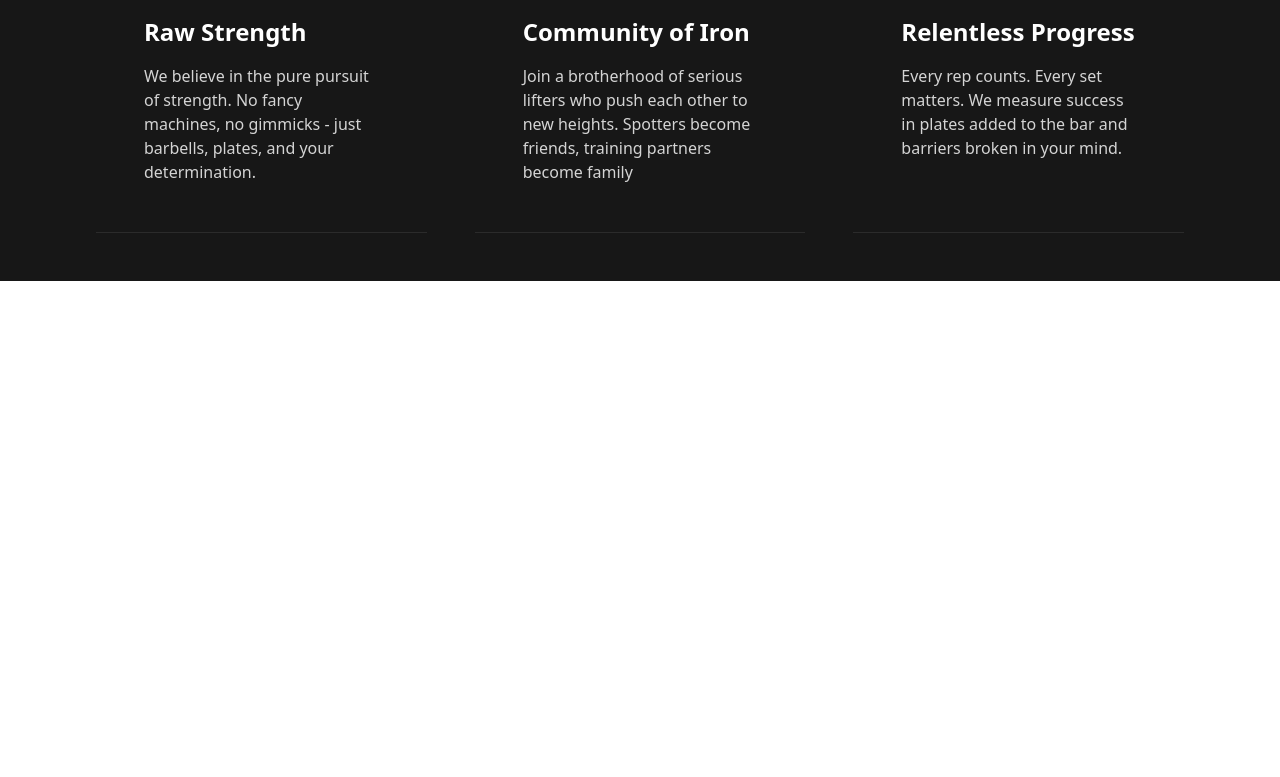
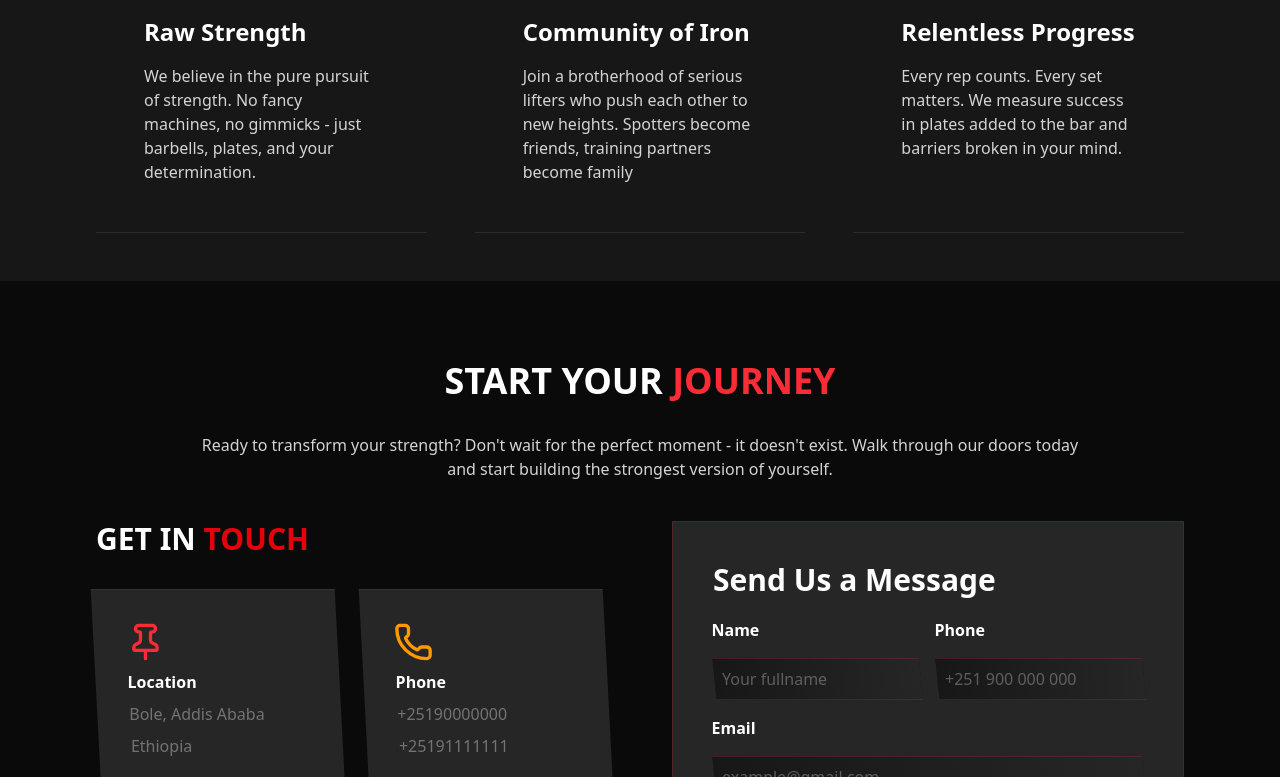
Before and after one commit to Kdus17/NavyGym, a React (Vite) app: page / in a window 1280 px wide. Shown: the part 2023-2800 px from the top of the page. Before the commit the page ends 2304 px from the top, so only its background shows below. Built offline with nearby package versions, Linux system fonts and the light colour scheme.

Commit message:
contact ui

```diff
--- a/src/App.jsx
+++ b/src/App.jsx
@@ -1,6 +1,7 @@
 import Home from "./components/Home"
 import NavBar from "./components/NavBar"
 import AboutUs from "./components/AboutUs"
+import Contact from "./components/Contact"
 function App() {
 
   return (
@@ -8,6 +9,7 @@ function App() {
     <NavBar/>
     <Home/>
     <AboutUs/>
+    <Contact/>
 
     </>
   )
--- a/src/components/AboutUs.jsx
+++ b/src/components/AboutUs.jsx
@@ -42,14 +42,14 @@ const threeCards = [
 
 const AboutUs = () => {
   return (
-    <div className="flex flex-col items-center gap-10 pt-7 bg-neutral-900 w-full">
+    <section id='about' className="flex flex-col items-center gap-10 pt-7 bg-neutral-900 w-full">
        <h1 className="text-white text-4xl"> FORGED IN  <span className="text-red-500">FIRE</span></h1>
         <p className="text-gray-200 text-center max-w-[800px]">The Fitters Gym isn't just a place to work out - it's where ordinary people transform into extraordinary athletes.
 Located in the heart of Addis Ababa, we've built more than a gym; we've built a culture of excellence.</p>
 
      {/* the four cards */}
 
-     <div className='grid md:grid-cols-4 sm:grid-cols-2 gap-8 w-full px-32'>
+     <div className='grid md:grid-cols-4 sm:grid-cols-2 gap-8 w-full md:px-32'>
       {fourCards.map((card,index)=>{
         return(
           <div key={index} className='flex bg-gradient-to-br from-neutral-900 to-neutral-800 flex-col gap-4 skew-x-3 border-t border-b border-red-500/20 shadow-2xl py-10'>
@@ -102,7 +102,7 @@ Located in the heart of Addis Ababa, we've built more than a gym; we've built a
         </div>
 
     {/* the  three cards */}
-        <div className='grid lg:grid-cols-3 md:grid-cols-2 grid-cols-1 w-full px-24 gap-12 py-12'>
+        <div className='grid lg:grid-cols-3 md:grid-cols-2 grid-cols-1 w-full md:px-24   gap-12 py-12'>
           {threeCards.map((cards,index)=>{
             return(
               <div key={index} className={`flex flex-col gap-4 ${index == 2? "col-span-1 md:col-span-2 lg:col-span-1":""}  border border-x-0 p-12 bg-neutral-900/80 border-y-neutral-700/50 hover:scale-105 transition-all duration-300 ease-in-out`}>
@@ -113,7 +113,7 @@ Located in the heart of Addis Ababa, we've built more than a gym; we've built a
             )
           })}
         </div>
-    </div>
+    </section>
   )
 }
 
--- /dev/null
+++ b/src/components/Contact.jsx
@@ -0,0 +1,152 @@
+import { Clock, Flame, Mail, Phone, Pin, Plane, PlaneIcon, Send } from 'lucide-react'
+import React from 'react'
+const fourCards = [
+    {
+        symbol: <Pin className='text-red-500 size-10 -skew-x-3'/>,
+        title: "Location",
+        blab: "Bole, Addis Ababa",
+        secondblab: "Ethiopia"
+    },
+    {
+        symbol: <Phone className='text-amber-500 size-10 -skew-x-3'/>,
+        title: "Phone",
+        blab: "+25190000000",
+        secondblab: "+25191111111"
+    },
+    {
+        symbol: <Mail className='text-green-500 size-10 -skew-x-3'/>,
+        title: "Email",
+        blab: "NavyGym@gmail.com",
+        secondblab: "Sup@gmail.com"
+    },
+    {
+        symbol: <Clock className='text-blue-500 size-10 -skew-x-3'/>,
+        title: "Hours",
+        blab: "24/7 Access Available",
+        secondblab: "Drop in anytime!"
+    }
+]
+
+const time = [
+    {
+        day: "Monday - Friday",
+        time: "5:00 AM - 11:00 PM"
+    },
+    {
+        day: "Saturday",
+        time: "6:00 AM - 10:00 PM"
+    },
+    {
+        day: "Sunday",
+        time: "7:00 AM - 9:00 PM"
+    }
+]
+
+const blank = [
+    {
+        label: "Name",
+        holder: "Your fullname",
+        sty: "bg-gradient-to-r from-neutral-900 to-neutral-800 p-2 skew-x-3 text-neutral-400 outline-none border border-x-0 border-red-500/20 has-focus:border-red-500/80 transition-all duration-200 ease-in-out"
+    },
+    {
+        label: "Phone",
+        holder: "+251 900 000 000",
+        sty: "bg-gradient-to-r from-neutral-900 to-neutral-800 p-2 skew-x-3 text-neutral-400 outline-none border border-x-0 border-red-500/20 has-focus:border-red-500/80 transition-all duration-200 ease-in-out"
+    },
+    {
+        label: "Email",
+        holder: "example@gmail.com",
+        sty: "bg-gradient-to-r from-neutral-900 to-neutral-800 p-2 skew-x-3 text-neutral-400 outline-none border border-x-0 border-red-500/20 has-focus:border-red-500/80 transition-all duration-200 ease-in-out"
+    }
+]
+
+export default function Contact() {
+  return (
+    <section id='contact' className='bg-neutral-950 flex flex-col py-10'>
+        <div className='flex flex-col max-w-4xl self-center text-center gap-8'>
+            <h1 className='text-4xl uppercase font-bold mt-10 text-white'>Start Your <span className='text-red-500'>Journey</span></h1>
+            <p className='text-neutral-300'>Ready to transform your strength? Don't wait for the perfect moment - it doesn't exist. Walk through our doors today and start building the strongest version of yourself.</p>
+        </div>
+
+        <div className='grid lg:grid-cols-2 w-full md:px-24 px-12 mt-10 gap-16'>
+            {/**Left Side */}
+            <div className='flex flex-col gap-8'>
+                <h2 className='text-3xl font-bold uppercase text-white'>get in <span className='text-red-600'>touch</span></h2>
+                <div className='grid md:grid-cols-2 gap-6'>
+                    {fourCards.map((cards,index)=>{
+                        return(
+                            <div key={index} className='p-8 flex flex-col bg-neutral-800 border hover:scale-102 transition-all duration-300 ease-in-out border-red-500/20 border-x-0 skew-x-3 gap-2'>
+                                {cards.symbol}
+                                <span className='text-white font-semibold -skew-x-3'>{cards.title}</span>
+                                <p className='text-neutral-500 -skew-x-3'>{cards.blab}</p>
+                                <p className='text-neutral-500 -skew-x-3'>{cards.secondblab}</p>
+                            </div>
+                        )
+                    })}
+                </div>
+
+                <div className='bg-neutral-900 w-full flex flex-col p-10 gap-4 border border-white/5 '>
+                    <h1 className='flex gap-2 items-center text-white font-bold text-lg'><Clock className='text-red-500 size-5'/> Operation Hours</h1>
+                    {time.map((sth,index)=>{
+                        return(
+                        <div key={index} className='flex justify-between text-md'>
+                            <span className='text-neutral-500'>{sth.day}</span>
+                            <span className='text-white font-bold'>{sth.time}</span>
+                        </div>
+                        )
+                    })}
+                    <div className='bg-red-500/20 text-center p-6 flex text-red-400 skew-x-3'>
+                        <Flame className='text-red-500 -skew-x-3'/>
+                        <p>DROP IN ANYTIME - NO APPOINTMENT NEEDED!</p>
+                        <Flame className='text-red-500 -skew-x-3'/>
+                    </div>
+                </div>
+
+                <div className='bg-gradient-to-r from-neutral-700 to bg-neutral-800 w-full flex flex-col items-center justify-center p-10 skew-x-2 gap-2'>
+                    <Pin className='size-10 text-red-500 -skew-x-2'/>
+                    <h1 className='text-white text-semibold -skew-x-2'>Visit Our Location</h1>
+                    <p className='text-neutral-500 -skew-x-2'>Bole, Addis Ababa, Ethiopia</p>
+                    <span className='text-red-500 transition-all duration-300 ease-in-out p-2 mt-4 hover:bg-red-500 hover:text-white skew-x-3 cursor-pointer'><p className='-skew-x-6'>Get Directions</p></span>
+                </div>
+            </div>
+
+            {/**Right Side */}
+            <div className='flex flex-col w-full'>
+                <form className='bg-neutral-800 border border-red-500/20 flex flex-col p-10'>
+                    <h1 className='text-white text-3xl font-semibold'>Send Us a Message</h1>
+                    <div className='grid md:grid-cols-2 gap-4 mt-5'>
+                        {blank.map((blank,index)=>{
+                            return(
+                                <div key={index} className={`flex flex-col gap-4 skew-x-3 ${index == 2? "md:col-span-2":""}`}>
+                                    <span className='text-white -skew-x-3 font-semibold'>{blank.label}</span>
+                                    <label  className={blank.sty} >
+                                      <input type="text" name={blank.label} className="w-full h-full outline-none -skew-x-6" placeholder={blank.holder} />
+                                    </label>
+                                </div>
+                            )
+                        })}
+
+                    </div>
+                    <span className='text-white font-semibold mt-5'>Message</span>
+                    <label className='skew-x-3 border mt-5 has-focus:border-y-red-600 border-red-500/20 border-x-0 has-focus:border-x-1  has-focus:border-x-red-500/20
+                    bg-gradient-to-r from-neutral-900 to-neutral-800 p-2'>
+                        <textarea name="" id="" className='-skew-x-3 w-full outline-none text-neutral-400 resize-none' rows={8}
+                        placeholder='Tell us about your fitness goals, questions, or how we can help you'></textarea>
+                    </label>
+
+                    <button className='text-white p-4 w-full flex items-center justify-center bg-red-600 mt-5 skew-x-3'>
+                        <p className='-skew-x-3 flex gap-2'>Send Message <Send className='size-6 '/></p>
+                    </button>
+                </form>
+
+                <div className='flex flex-col text-center mt-8 gap-5'>
+                    <h2 className='text-white text-xl font-semibold'>Ready to Start Training?</h2>
+                    <p className='text-neutral-500'>Skip the forms and just show up. Real lifters don't need appointments.</p>
+                        <span className='skew-x-6 bg-amber-600 text-xl font-semibold uppercase py-4 px-8 self-center cursor-pointer hover:scale-105 transition-all duration-300 ease-in-out'><p className='-skew-x-6'>Walk In today</p></span>
+                </div>
+
+            </div>
+        </div>
+    </section>
+  )
+}
--- a/src/components/Home.jsx
+++ b/src/components/Home.jsx
@@ -36,7 +36,7 @@ useEffect(()=>{
 },[])
 
   return (
-    <div className='min-h-screen bg-neutral-900'>
+    <section id='home' className='min-h-screen bg-neutral-900'>
         {pages.map((page,i)=>{
             return(
                 <div className='absolute inset-0' key={i}>
@@ -70,6 +70,6 @@ useEffect(()=>{
             </div>
         </div>
 
-    </div>
+    </section>
   )
 }
--- a/src/components/NavBar.jsx
+++ b/src/components/NavBar.jsx
@@ -9,7 +9,7 @@ export default function NavBar() {
     { name: 'Contact', href: '#contact' },
   ];
   return (
-    <div className='flex items-center justify-between px-10 py-6 h md:justify-around md:p-2 select-none z-100 sticky bg-transparent text-neutral-300'>
+    <div className='flex items-center justify-between px-10 py-6 h md:justify-around md:p-2 select-none z-100 sticky top-0 bg-transparent text-neutral-300'>
         <p className='py-1'>NavyGym</p>
         <div className='md:flex hidden gap-8 '>
             {navigationItems.map((item,i)=>{
```
